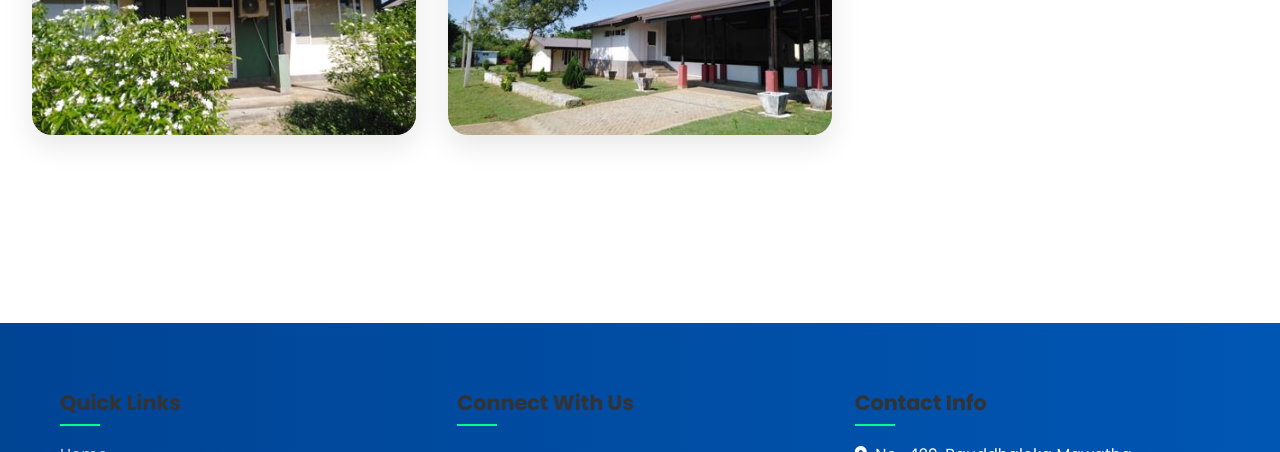
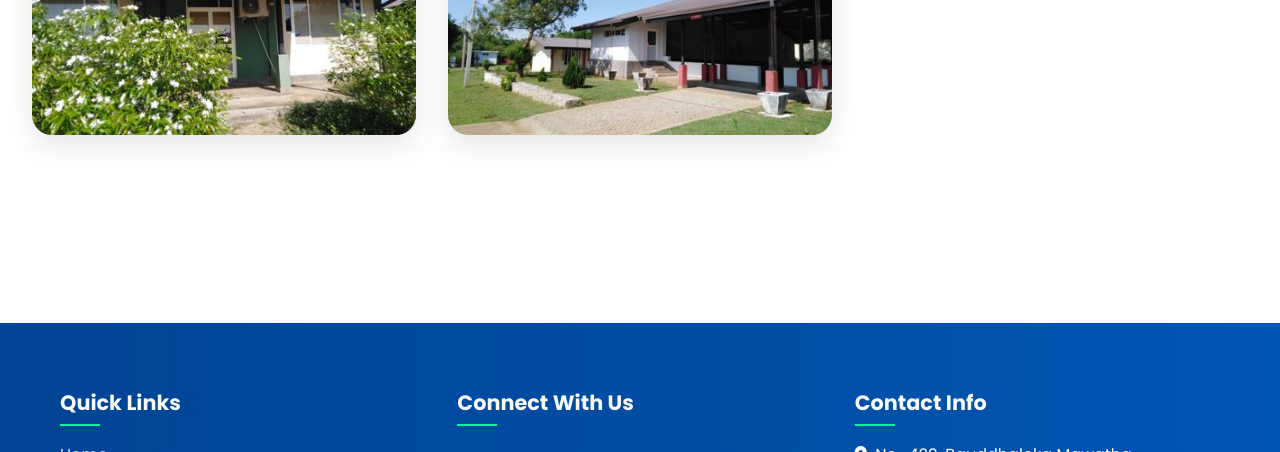
Before and after one commit to THARINDU-JAT/simple-App, a plain HTML site: page simpleApp/index.html in a window 1280 px wide. Shown: the part 1489-1941 px from the top of the page. Drawn offline with Linux system fonts and the light colour scheme.

Commit message:
fix footer text color and adjust styles.css link indentation in index.html

```diff
--- a/simpleApp/css/styles.css
+++ b/simpleApp/css/styles.css
@@ -101,7 +101,7 @@ html {
 
 .footer-section h3 {
     margin-bottom: 20px;
-    color: #333;
+    color: #f8f9fa
 }
 
 .footer-section ul {
```
Also changed, not shown: simpleApp/index.html (+1 -1 lines).
